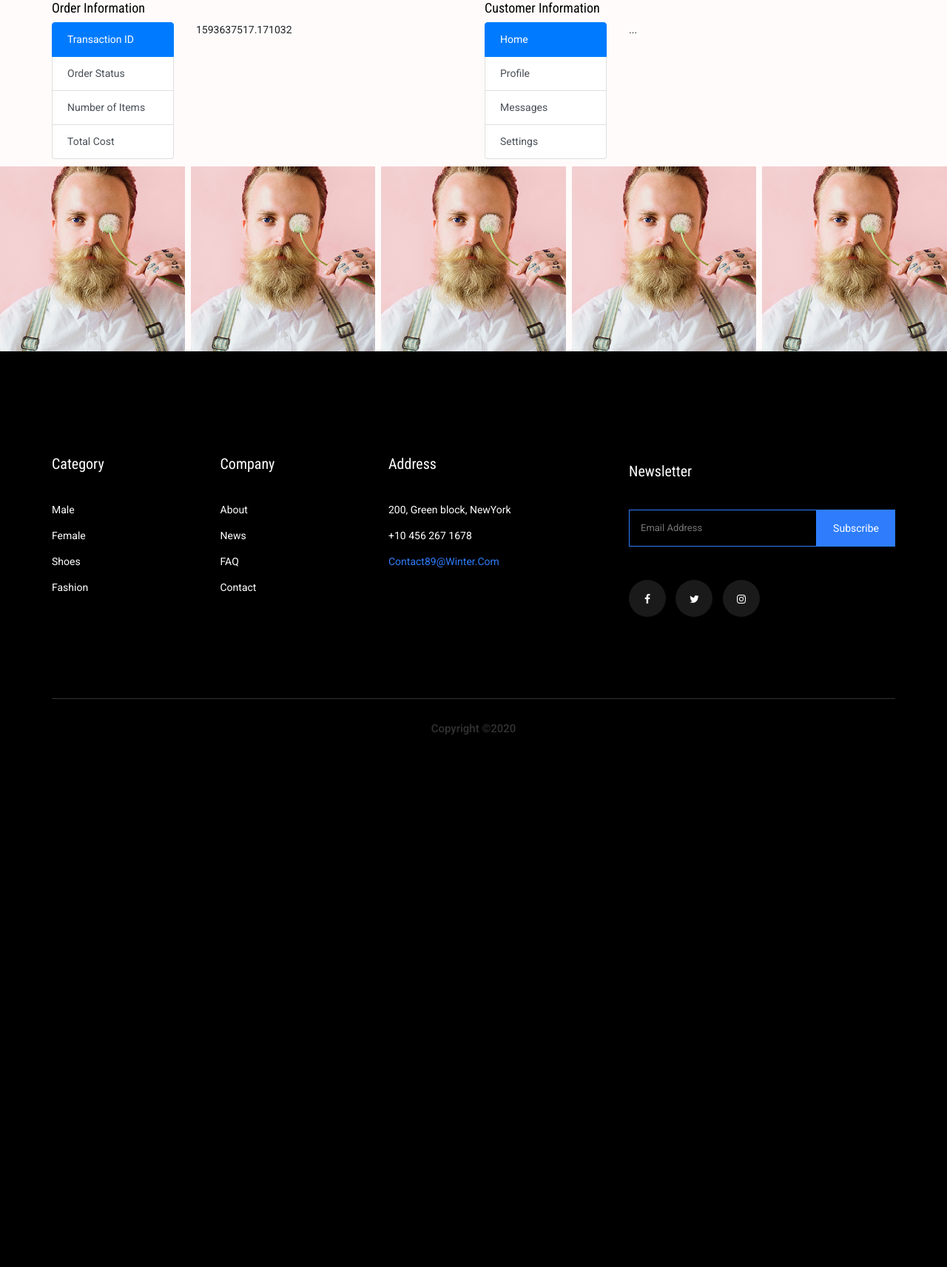
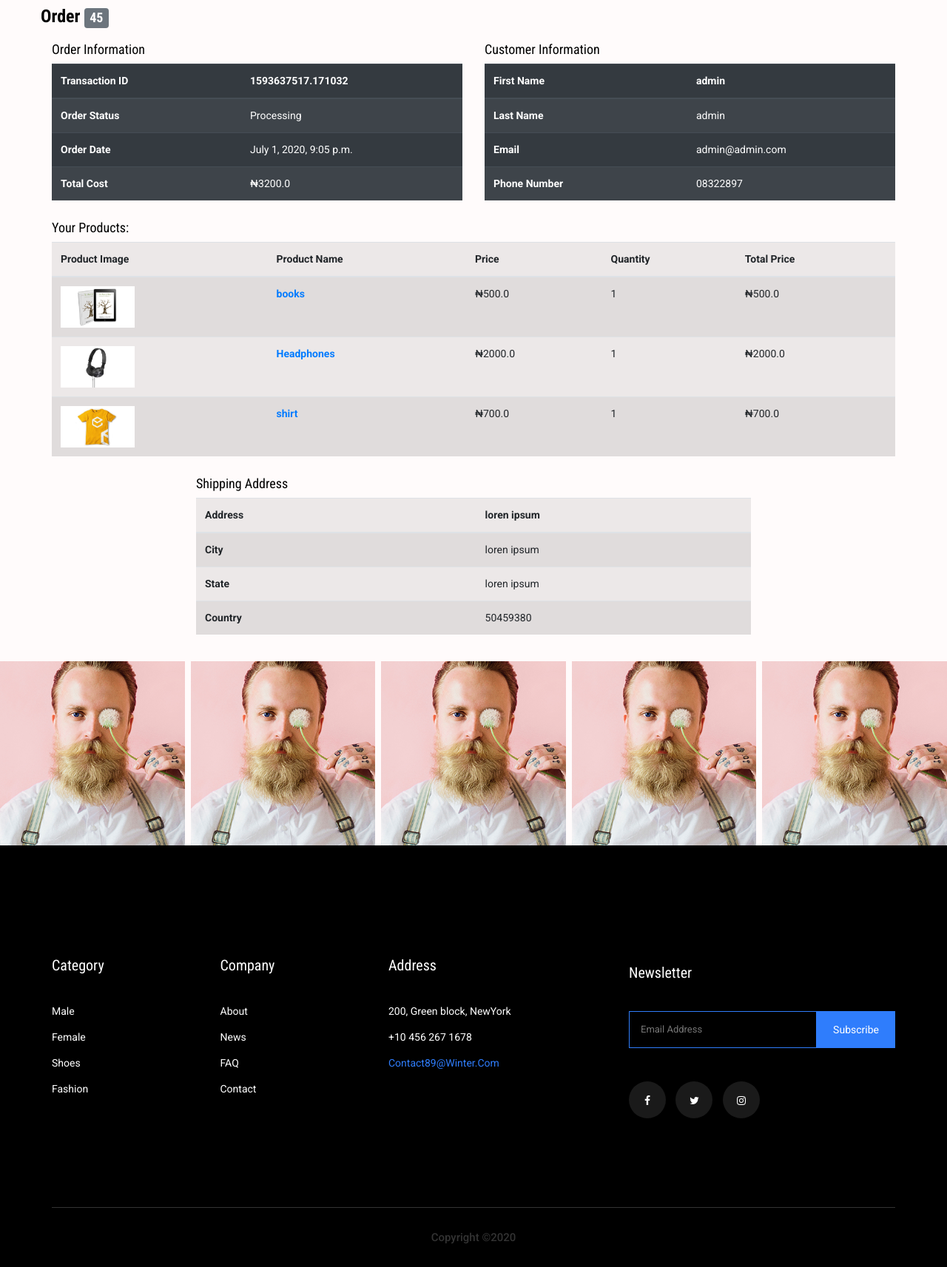
Before and after one commit to unyime1/django-ecommerce-project, a Django app: page /order/45/ in a window 1280 px wide. Shown: the part 56-1769 px from the top of the page at 74% size. Before the commit the page ends 1049 px from the top, so only its background shows below. Run offline with Django 3.2, Linux system fonts and the light colour scheme; data comes from the database, SQL or seed files in the repository; both versions use the stored data as it was after the commit; parts of the project's set-up code (start-up, migrations or seed data) failed here and were passed over; some libraries are stand-ins or nearby versions.

Commit message:
finalising order page

```diff
--- a/static/css/main.css
+++ b/static/css/main.css
@@ -1453,3 +1453,17 @@ header {
 #orders-shipped{
   background-color: rgb(47, 105, 94);
 }
+
+.header{
+  display: block;
+  margin-left: auto;
+  margin-right: auto;
+}
+
+.row{
+  margin-top: 10px !important;
+}
+
+.container{
+  padding: auto;
+}
--- a/stores/templates/stores/order_page.html
+++ b/stores/templates/stores/order_page.html
@@ -2,56 +2,148 @@
 
 {% block content %}
 <div class="container">
-    <div class="row">
-        <div class="col-md-6">
-            <h5>Order Information</h5>
-            <div class="row">
-                <div class="col-4">
-                  <div class="list-group" id="list-tab" role="tablist">
-                    <a class="list-group-item list-group-item-action active" id="list-transaction_id-list" data-toggle="list" href="#list-transaction_id" role="tab" aria-controls="transaction_id">Transaction ID</a>
-                    <a class="list-group-item list-group-item-action" id="list-status-list" data-toggle="list" href="#list-status" role="tab" aria-controls="status">Order Status</a>
-                    <a class="list-group-item list-group-item-action" id="list-messages-list" data-toggle="list" href="#list-messages" role="tab" aria-controls="items">Number of Items</a>
-                    <a class="list-group-item list-group-item-action" id="list-settings-list" data-toggle="list" href="#list-settings" role="tab" aria-controls="cost">Total Cost</a>
-                  </div>
-                </div>
-                <div class="col-8">
-                  <div class="tab-content" id="nav-tabContent">
-                    <div class="tab-pane fade show active" id="list-transaction_id" role="tabpanel" aria-labelledby="list-transaction_id-list">{{order.transaction_id}}</div>
-                    <div class="tab-pane fade" id="list-status" role="tabpanel" aria-labelledby="list-status-list">{{order.status}}</div>
-                    <div class="tab-pane fade" id="list-messages" role="tabpanel" aria-labelledby="list-messages-list">{{order.get_cart_quantity}}</div>
-                    <div class="tab-pane fade" id="list-settings" role="tabpanel" aria-labelledby="list-settings-list">₦{{order.get_cart_total}}</div>
-                  </div>
-                </div>
-            </div>
-        </div>
-        <div class="col-md-6">
-            <h5>Customer Information</h5>
+  <div class="row">
+    <h3><b>Order</b> <span class="badge badge-secondary">{{order.id}}</span></h3>
+  </div>
+  <div class="row">
 
-            <div class="row">
-                <div class="col-4">
-                  <div class="list-group" id="list-tab" role="tablist">
-                    <a class="list-group-item list-group-item-action active" id="list-home-list" data-toggle="list" href="#list-home" role="tab" aria-controls="home">Home</a>
-                    <a class="list-group-item list-group-item-action" id="list-profile-list" data-toggle="list" href="#list-profile" role="tab" aria-controls="profile">Profile</a>
-                    <a class="list-group-item list-group-item-action" id="list-messages-list" data-toggle="list" href="#list-messages" role="tab" aria-controls="messages">Messages</a>
-                    <a class="list-group-item list-group-item-action" id="list-settings-list" data-toggle="list" href="#list-settings" role="tab" aria-controls="settings">Settings</a>
-                  </div>
-                </div>
-                <div class="col-8">
-                  <div class="tab-content" id="nav-tabContent">
-                    <div class="tab-pane fade show active" id="list-home" role="tabpanel" aria-labelledby="list-home-list">...</div>
-                    <div class="tab-pane fade" id="list-profile" role="tabpanel" aria-labelledby="list-profile-list">...</div>
-                    <div class="tab-pane fade" id="list-messages" role="tabpanel" aria-labelledby="list-messages-list">...</div>
-                    <div class="tab-pane fade" id="list-settings" role="tabpanel" aria-labelledby="list-settings-list">...</div>
-                  </div>
-                </div>
-            </div>
-        </div>
+    <div class="col-md-6">
+      <h5>Order Information</h5>
+      <table class="table table-striped table-dark">
+        <thead>
+          <tr>
+            <th scope="col">Transaction ID</th>
+            <th scope="col"></th>
+            <th scope="col">{{order.transaction_id}}</th>
+
+          </tr>
+        </thead>
+        <tbody>
+          <tr>
+            <th scope="row">Order Status</th>
+            <td></td>
+            <td>{{order.status}}</td>
+
+          </tr>
+          <tr>
+            <th scope="row">Order Date</th>
+            <td></td>
+            <td>{{order_date}}</td>
+
+          </tr>
+          <tr>
+            <th scope="row">Total Cost</th>
+            <td></td>
+            <td>₦{{order.get_cart_total}}</td>
+
+          </tr>
+        </tbody>
+      </table>
+    </div>
+
+    <div class="col-md-6">
+      <h5>Customer Information</h5>
+      <table class="table table-striped table-dark">
+        <thead>
+          <tr>
+            <th scope="col">First Name</th>
+            <th scope="col"></th>
+            <th scope="col">{{order.customer.first_name}}</th>
+
+          </tr>
+        </thead>
+        <tbody>
+          <tr>
+            <th scope="row">Last Name</th>
+            <td></td>
+            <td>{{order.customer.last_name}}</td>
+
+          </tr>
+          <tr>
+            <th scope="row">Email</th>
+            <td></td>
+            <td>{{order.customer.email}}</td>
+
+          </tr>
+          <tr>
+            <th scope="row">Phone Number</th>
+            <td></td>
+            <td> {{order.customer.phonenumber}} </td>
+
+          </tr>
+        </tbody>
+      </table>
+
+    </div>
+  </div>
 
 
+  <div class="row">
+    <div class="col-md-12">
+      <h5>Your Products:</h5>
+      <table class="table table-striped table-active">
+        <thead>
+          <tr>
+            <th scope="col">Product Image</th>
+            <th scope="col">Product Name</th>
+            <th scope="col">Price</th>
+            <th scope="col">Quantity</th>
+            <th scope="col">Total Price</th>
+          </tr>
+        </thead>
+        <tbody>
+            {% for product in product_information %}
+              <tr>
+                <td><img class="row-image" src="{{product.product.imageURL}}"></td>
+                <th scope="row"><a href="#">{{product.product.name}}</a>  </th>
+                <td> ₦{{product.product.price}} </td>
+                <td> {{product.quantity}} </td>
+                <td> ₦{{product.get_total_cost}} </td>
+              </tr>
+            {% endfor %}
+        </tbody>
+      </table>
+    </div>
+  </div>
 
+  <div class="row">
+    <div class="col-md-2"></div>
+    <div class="col-md-8">
+      <h5>Shipping Address</h5>
+      <table class="table table-striped table-active">
+        <thead>
+          <tr>
+            <th scope="col">Address</th>
+            <th scope="col"></th>
+            <th scope="col">{{address}}</th>
 
+          </tr>
+        </thead>
+        <tbody>
+          <tr>
+            <th scope="row">City</th>
+            <td></td>
+            <td>{{city}}</td>
 
+          </tr>
+          <tr>
+            <th scope="row">State</th>
+            <td></td>
+            <td>{{state}}</td>
+
+          </tr>
+          <tr>
+            <th scope="row">Country</th>
+            <td></td>
+            <td> {{country}} </td>
+
+          </tr>
+        </tbody>
+      </table>
     </div>
+    <div class="col-md-2"></div>
+  </div>
+
 </div>
 
 {% endblock content %}
--- a/stores/views.py
+++ b/stores/views.py
@@ -238,26 +238,17 @@ def orderDetailsPage(request, order_id):
     order = Order.objects.get(id=order_id)
     shipping_information = order.shippingaddress_set.all()
 
+    #we need a loop to access individual shipping address
+    for info in shipping_information:
+        address = info.address
+        city = info.city
+        state = info.state
+        country = info.country
+        order_date = info.date_added
+
     #product information
     product_information = order.orderitem_set.all()
 
-    #order details
-    #status = order.status
-    #transaction_id = order.transaction_id
-    #date_ordered = shipping_information.date_added
-
-    #customer information
-    #first_name = order.customer.first_name
-    #last_name = order.customer.last_name
-    #email = order.customer.email
-    #phonenumber = order.customer.phonenumber
-
-    #shipping information
-    #address = shipping_information.address
-    #city = shipping_information.city
-    #state = shipping_information.state
-
-
-
-    context = {'order':order, 'shipping_information':shipping_information, 'product_information':product_information}
+    context = {'order':order, 'shipping_information':shipping_information, 'product_information':product_information,
+        'address':address, 'city':city, 'state':state, 'country':country, 'order_date':order_date,}
     return render(request, 'stores/order_page.html', context)
--- a/users/templates/users/profile.html
+++ b/users/templates/users/profile.html
@@ -65,7 +65,7 @@
         </div>
     </div>
     <div class="row">
-        <p>Here are the detailed Order data:</p>
+        <span>Here is your detailed Order information:</span>
         <div class="col-md-12">
             <table class="table table-striped">
                 <thead>
```
Also changed, not shown: db.sqlite3.
